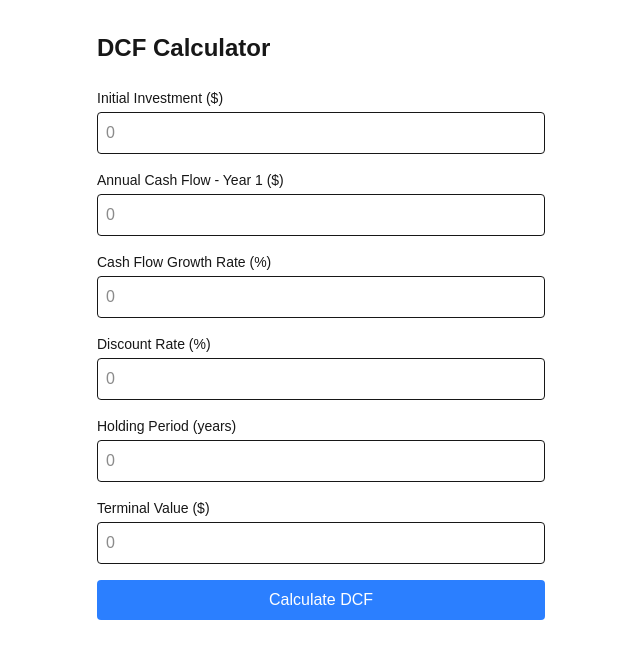
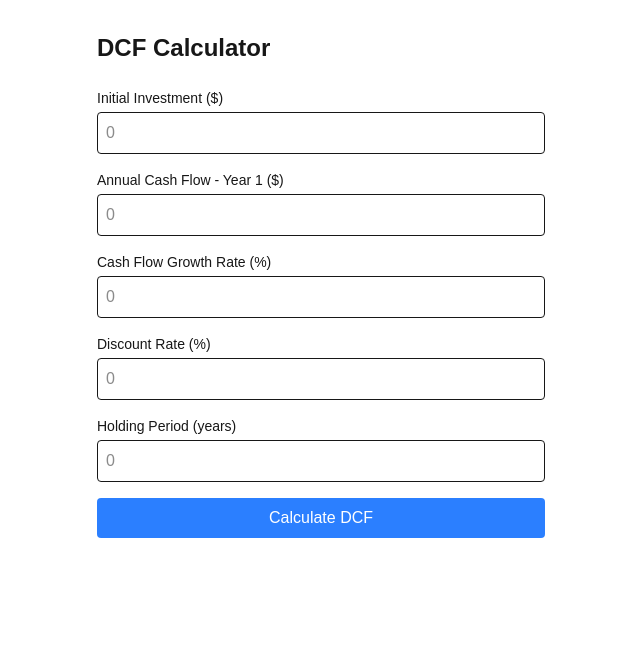
Before and after one commit to GeoDoo/real-estate-portfolio-manager, a Next.js app: page / in a window 1280 px wide. Shown: the top 658 px of the page, without its empty margins (319-959 px from the left). Built offline with nearby package versions, Linux system fonts and the light colour scheme.

Commit message:
Remove terminal value input field from DCF Calculator form on Home page.

```diff
--- a/src/app/page.tsx
+++ b/src/app/page.tsx
@@ -62,17 +62,6 @@ export default function Home() {
             />
           </div>
 
-          <div>
-            <label className="block text-sm font-medium mb-1">
-              Terminal Value ($)
-            </label>
-            <input
-              type="number"
-              className="w-full p-2 border rounded"
-              placeholder="0"
-            />
-          </div>
-
           <button
             type="submit"
             className="w-full bg-blue-500 text-white p-2 rounded hover:bg-blue-600"
```
